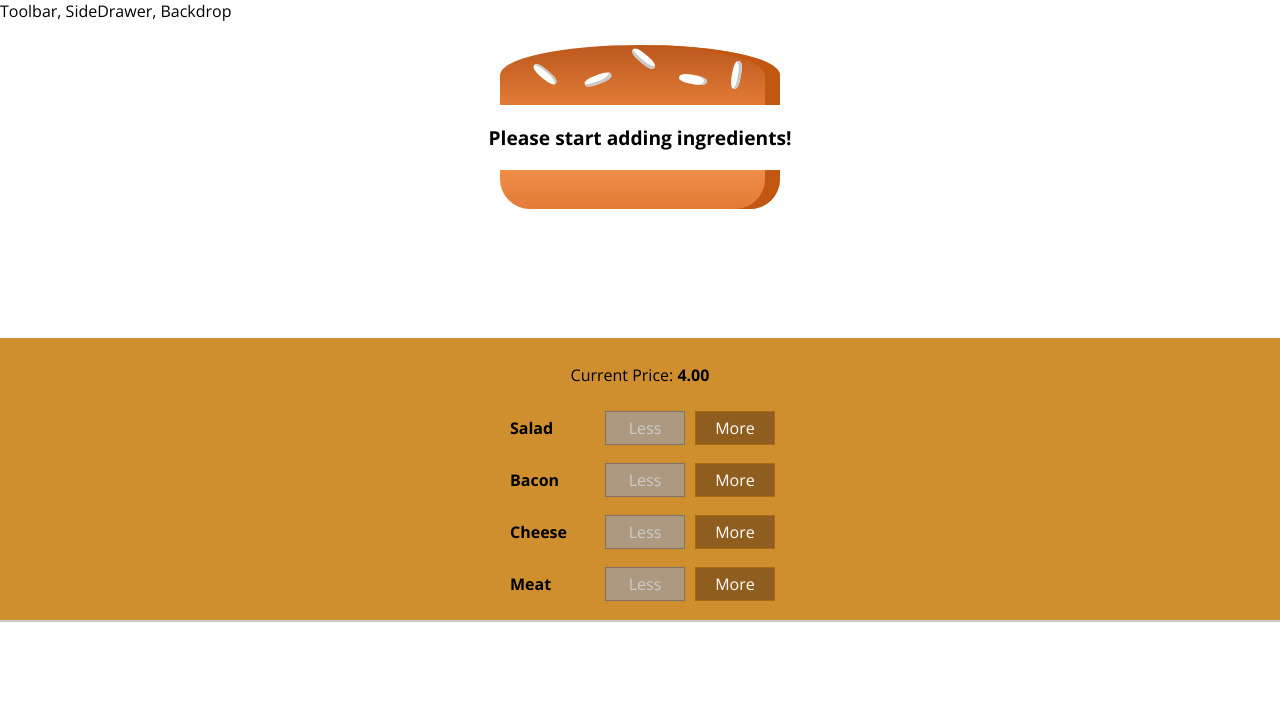
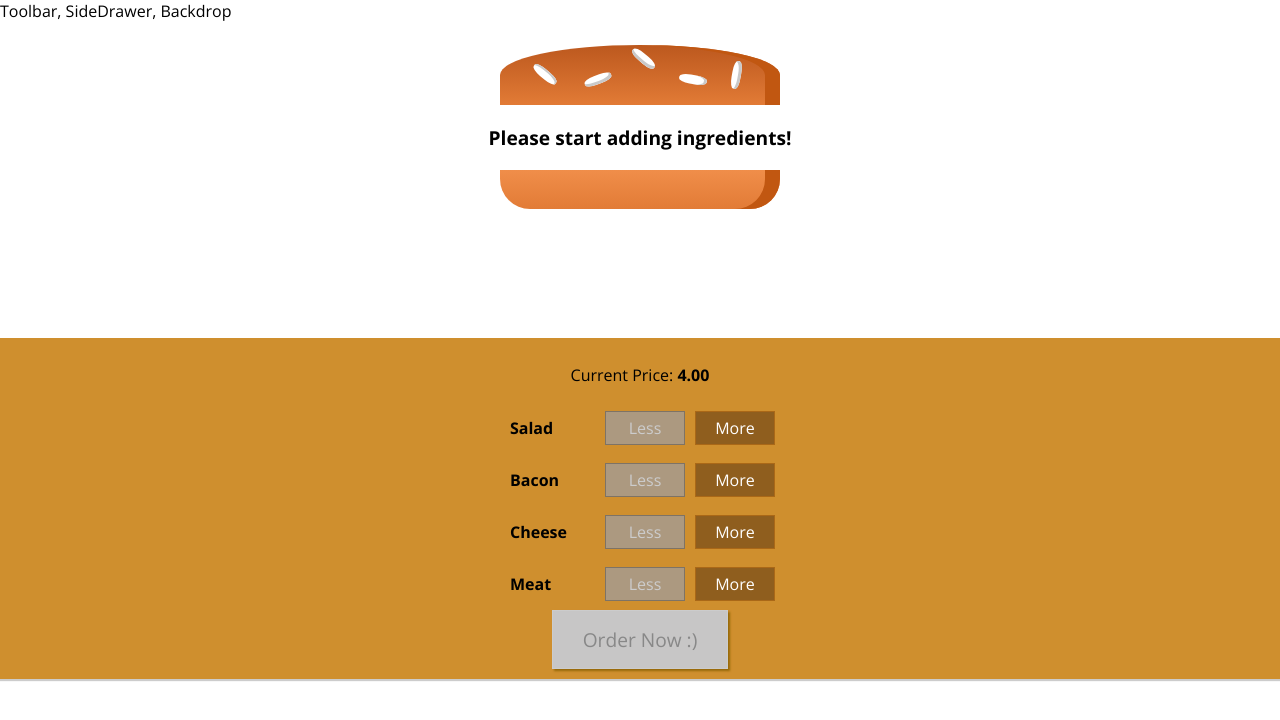
Before and after one commit to loushuni/Burger, a React (Create React App) app: page / in a window 1280 px wide. Shown: the top 720 px of the page. Built offline with nearby package versions, Linux system fonts and the light colour scheme.

Commit message:
added order button with disable property

```diff
--- a/src/components/Burger/BuildControls/BuildControls.css
+++ b/src/components/Burger/BuildControls/BuildControls.css
@@ -8,3 +8,44 @@
     margin: auto;
     padding: 10px 0;
 }
+
+.OrderButton {
+    background-color: #DAD735;
+    outline: none;
+    cursor: pointer;
+    border: 1px solid #966909;
+    color: #966909;
+    font-family: inherit;
+    font-size: 1.2em;
+    padding: 15px 30px;
+    box-shadow: 2px 2px 2px #966909;
+}
+
+.OrderButton:hover, .OrderButton:active {
+    background-color: #A0DB41;
+    border: 1px solid #966909;
+    color: #966909;
+}
+
+.OrderButton:disabled {
+    background-color: #C7C6C6;
+    cursor: not-allowed;
+    border: 1px solid #ccc;
+    color: #888888;
+}
+
+.OrderButton:not(:disabled) {
+    animation: enable 0.3s linear;
+}
+
+@keyframes enable {
+    0% {
+        transform: scale(1);
+    }
+    60% {
+        transform: scale(1.1);
+    }
+    100% {
+        transform: scale(1);
+    }
+}
--- a/src/components/Burger/BuildControls/BuildControls.js
+++ b/src/components/Burger/BuildControls/BuildControls.js
@@ -21,6 +21,7 @@
                 disabled={props.disabled[ctrl.type]}
             />
         ))}
+        <button className="OrderButton" disabled={!props.purchaseable}>Order Now :)</button>
     </div>
 );
 
--- a/src/containers/BurgerBuilder/BurgerBuilder.js
+++ b/src/containers/BurgerBuilder/BurgerBuilder.js
@@ -23,7 +23,19 @@
             cheese: 0,
             meat: 0
         },
-        totalPrice: 4
+        totalPrice: 4,
+        purchaseable: false
+    }
+
+    updatePurchaseState = (ingredients) => {
+        const sum = Object.keys(ingredients)
+            .map(igKey => {
+                return ingredients[igKey]
+            })
+            .reduce((sum, el) => {
+                return sum + el;
+            }, 0);
+        this.setState({ purchaseable: sum > 0 });
     }
 
     addIngredientHandler = (type) => {
@@ -37,6 +49,7 @@
         const oldPrice = this.state.totalPrice;
         const newPrice = oldPrice + priceAddition;
         this.setState({ totalPrice: newPrice, ingredients: updatedIngredients });
+        this.updatePurchaseState(updatedIngredients);
     }
 
     removeIngredientHandler = (type) => {
@@ -53,6 +66,7 @@
         const oldPrice = this.state.totalPrice;
         const newPrice = oldPrice - priceDeduction;
         this.setState({ totalPrice: newPrice, ingredients: updatedIngredients });
+        this.updatePurchaseState(updatedIngredients);
     }
 
     render() {
@@ -70,7 +84,8 @@
                     ingredientAdded={this.addIngredientHandler}
                     ingredientRemoved={this.removeIngredientHandler}
                     disabled={disabledInfo}
-                    price={this.state.totalPrice}/>
+                    purchaseable={this.state.purchaseable}
+                    price={this.state.totalPrice} />
             </Aux>
         );
     }
```
